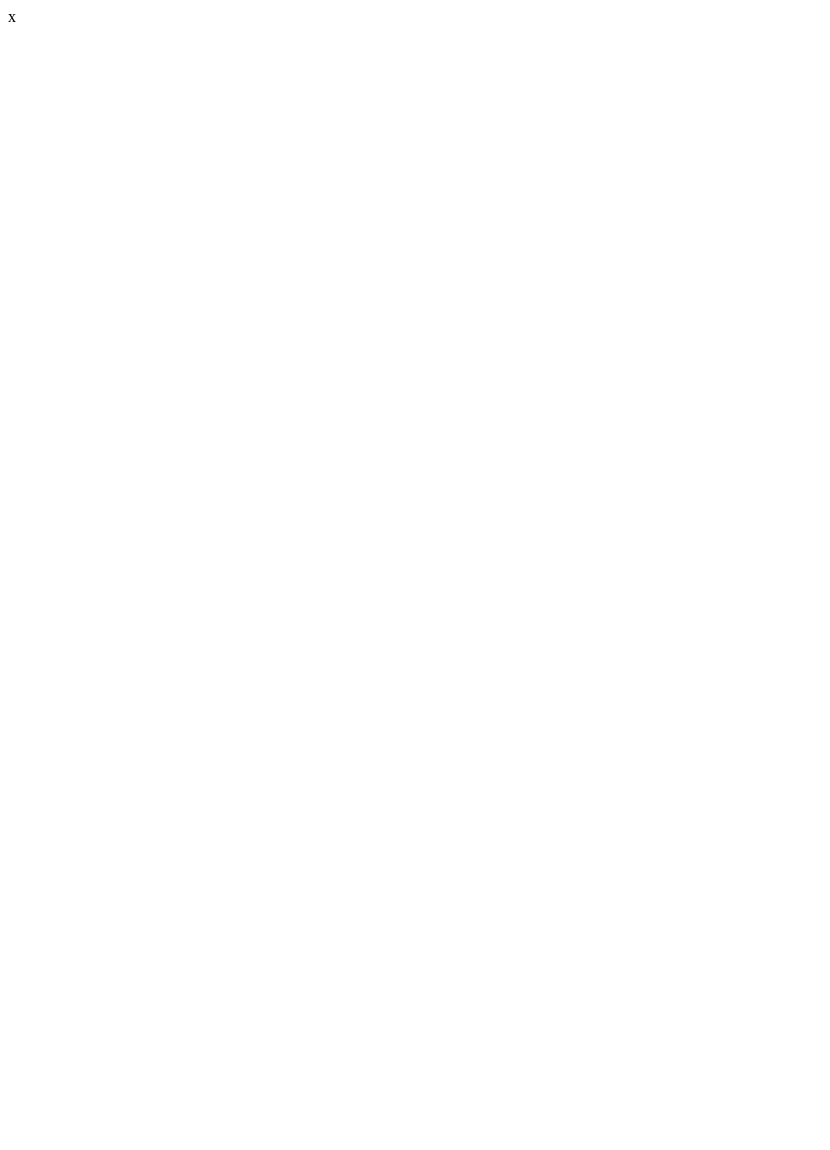
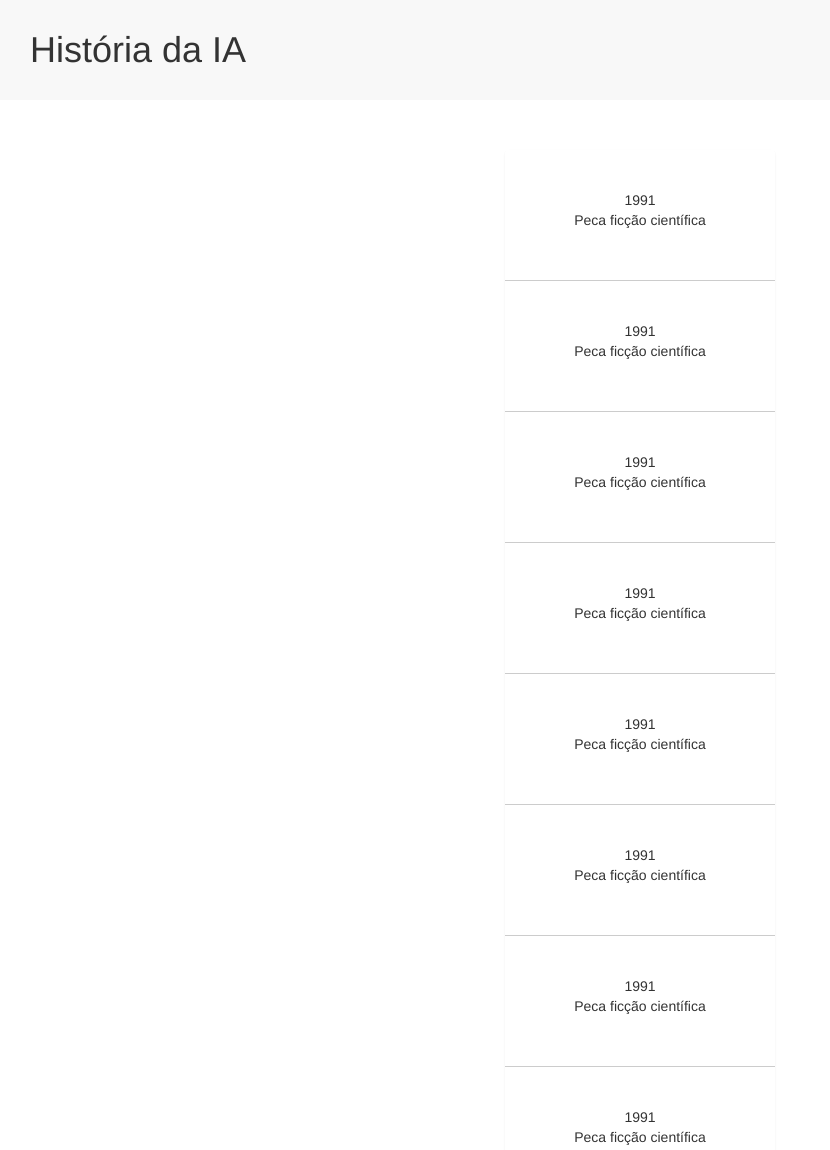
Before and after one commit to pagott0/ITC-Trabalho02, a plain HTML site: page index.html in a window 1280 px wide. Shown: the top 1150 px of the page, without its empty margins (0-830 px from the left). Before the commit the page ends 800 px from the top, so only its background shows below. Drawn offline with nearby package versions, Linux system fonts and the light colour scheme.

Commit message:
intial website

```diff
--- a/index.html
+++ b/index.html
@@ -1 +1,132 @@
-<html>x
+<!DOCTYPE html>
+<html>
+<head>
+  <meta charset="UTF-8">
+  <title>História da IA</title>
+  <!-- Latest compiled and minified CSS -->
+<link rel="stylesheet" href="https://cdn.jsdelivr.net/npm/bootstrap@3.4.1/dist/css/bootstrap.min.css"
+integrity="sha384-HSMxcRTRxnN+Bdg0JdbxYKrThecOKuH5zCYotlSAcp1+c8xmyTe9GYg1l9a69psu" crossorigin="anonymous">
+
+<!-- Optional theme -->
+<link rel="stylesheet" href="https://cdn.jsdelivr.net/npm/bootstrap@3.4.1/dist/css/bootstrap-theme.min.css"
+integrity="sha384-6pzBo3FDv/PJ8r2KRkGHifhEocL+1X2rVCTTkUfGk7/0pbek5mMa1upzvWbrUbOZ" crossorigin="anonymous">
+
+<!-- Latest compiled and minified JavaScript -->
+<script src="https://cdn.jsdelivr.net/npm/bootstrap@3.4.1/dist/js/bootstrap.min.js"
+integrity="sha384-aJ21OjlMXNL5UyIl/XNwTMqvzeRMZH2w8c5cRVpzpU8Y5bApTppSuUkhZXN0VxHd" crossorigin="anonymous"></script>
+<style>
+    body {
+      margin: 0;
+      padding: 0;
+    }
+
+    .container {
+      max-width: 300px;
+      margin: 0 auto;
+      overflow-y: auto;
+    }
+
+    h1 {
+      text-align: left;
+      position: fixed;
+      top: 0;
+      right: 0;
+      left: 0;
+      margin: 0;
+      padding: 30px;
+      background-color: #f8f8f8;
+      z-index: 999;
+    }
+
+    .list-container {
+      margin-top: 100px;
+      position: relative;
+    }
+
+    ul {
+      list-style-type: none;
+      padding: 0;
+      margin-top: 150px;
+    }
+
+    .list-group-item {
+        padding: 40px;
+        border: 1px solid #ccc;
+        border-right: 0;
+        border-left: 0;
+    }
+
+        .list-group-item:first-child {
+            border-top: 0;
+        }
+
+    @media only screen and (max-width: 600px) {
+      .container {
+        max-width: 100%;
+        padding: 0 10px;
+      }
+    }
+  </style>
+</head>
+<body>
+  <div class="container">
+    <h1>História da IA</h1>
+    <div class="list-container">
+      <ul class="list-group">
+        <li class="list-group-item text-center custon-list">
+          <div>1991</div>
+          <p>Peca ficção científica</p>
+        </li>
+
+        <li class="list-group-item text-center">
+            <div>1991</div>
+            <p>Peca ficção científica</p>
+        </li>
+
+        <li class="list-group-item text-center">
+            <div>1991</div>
+            <p>Peca ficção científica</p>
+        </li>
+
+        <li class="list-group-item text-center">
+            <div>1991</div>
+            <p>Peca ficção científica</p>
+        </li>
+
+        <li class="list-group-item text-center">
+            <div>1991</div>
+            <p>Peca ficção científica</p>
+        </li>
+
+        <li class="list-group-item text-center">
+            <div>1991</div>
+            <p>Peca ficção científica</p>
+        </li>
+
+        <li class="list-group-item text-center">
+            <div>1991</div>
+            <p>Peca ficção científica</p>
+        </li>
+
+        <li class="list-group-item text-center">
+            <div>1991</div>
+            <p>Peca ficção científica</p>
+        </li>
+
+        <li class="list-group-item text-center">
+            <div>1991</div>
+            <p>Peca ficção científica</p>
+        </li>
+        <li class="list-group-item text-center">
+            <div>1991</div>
+            <p>Peca ficção científica</p>
+        </li>
+        <li class="list-group-item text-center">
+            <div>1991</div>
+            <p>Peca ficção científica</p>
+        </li>
+      </ul>
+    </div>
+  </div>
+</body>
+</html>
```
Also changed, not shown: bruninhoGostoso.html (deleted, +0 -13 lines), homenagem.jpg (deleted).
